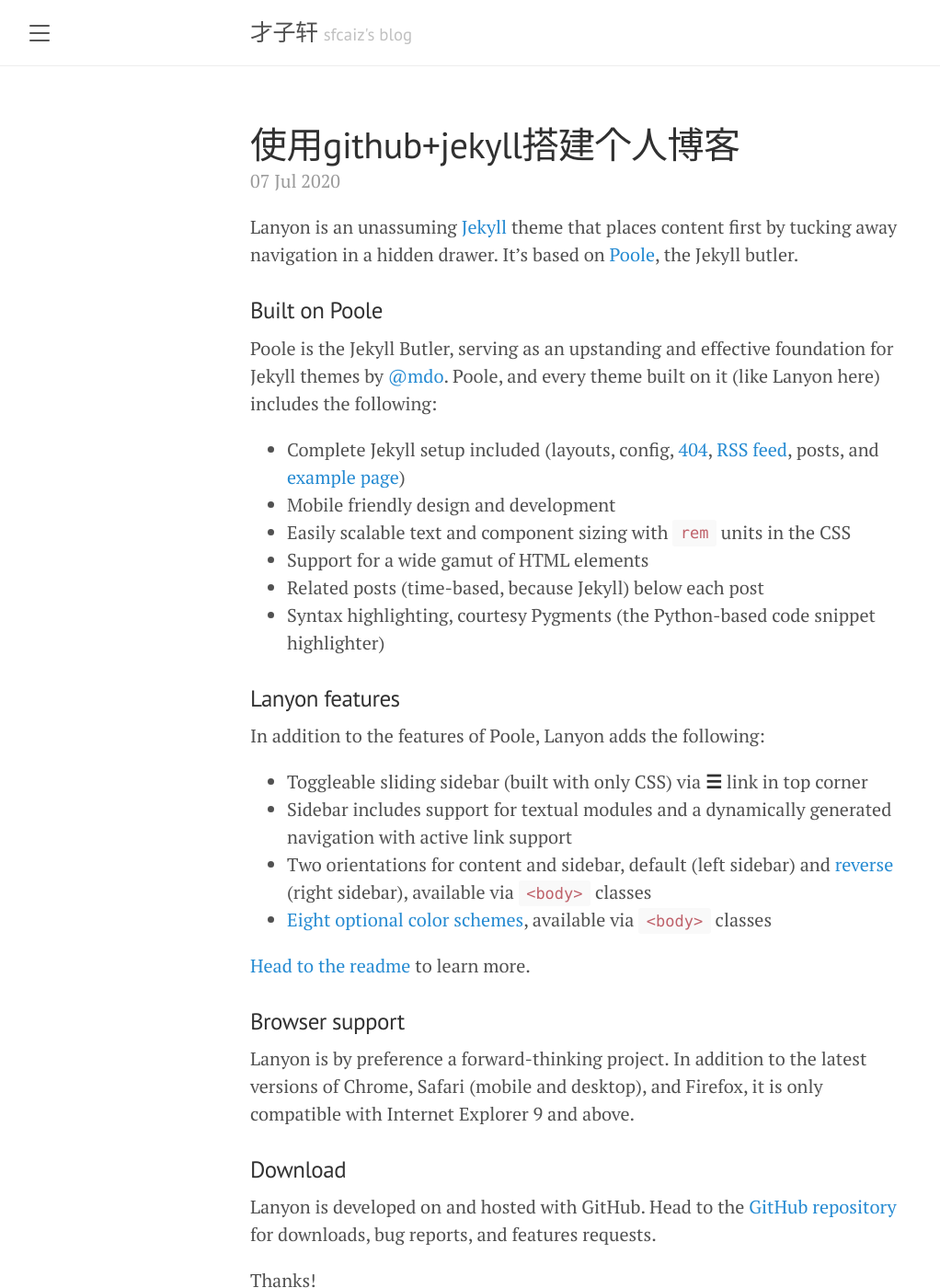
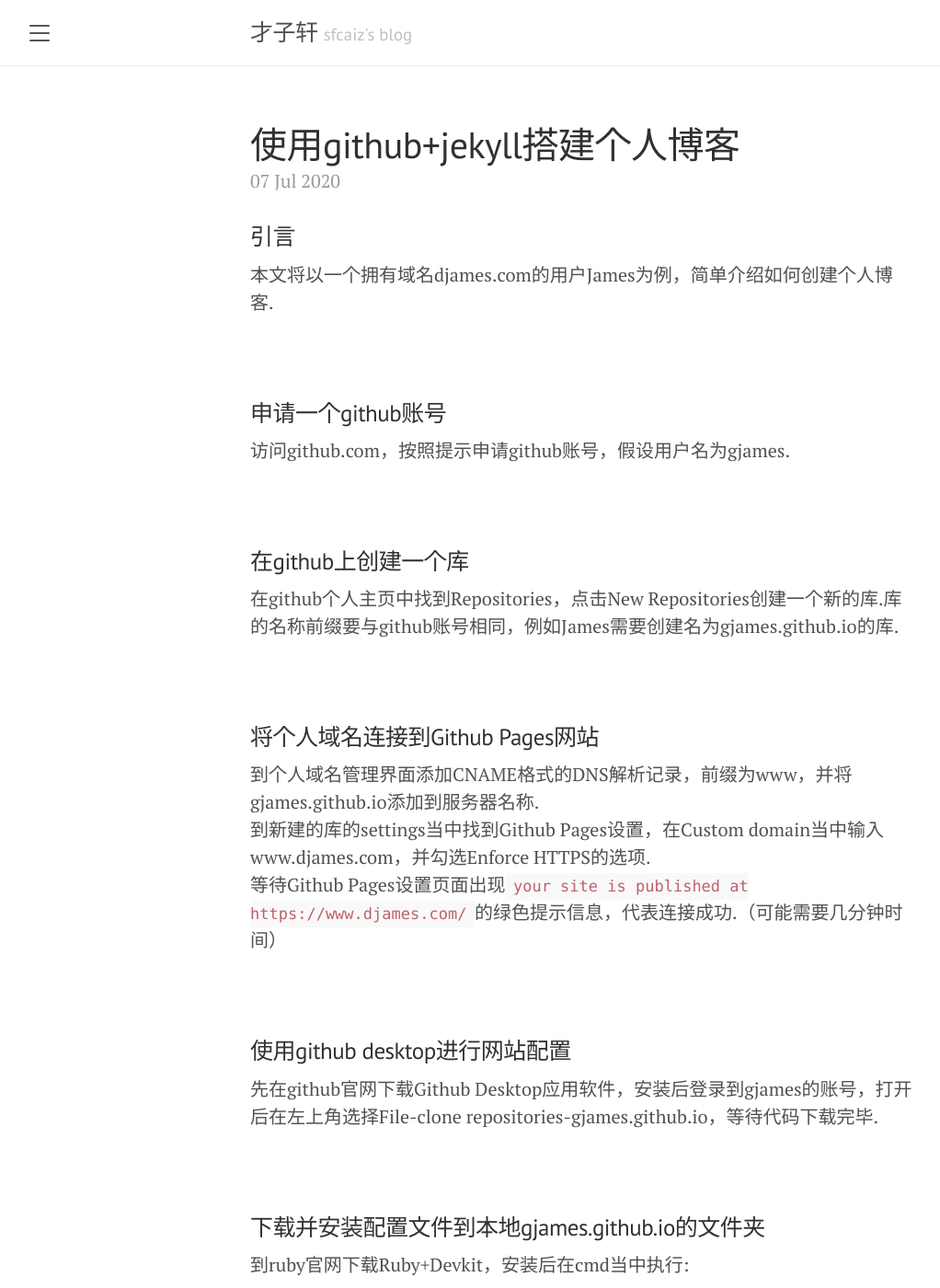
Before and after one commit to sfcaiz1216/sfcaiz1216.github.io, a Jekyll site: the page built from _posts/2020-07-07-使用github+jekyll搭建个人博客.md, in a window 1280 px wide and 1400 px high. Shown: the whole window at 92% size, without its empty margins (8-1030 px from the left). Built offline with Jekyll 4.4.1, drawn with Linux system fonts in a browser that asks for light colours; some of the changed text lies outside the part shown.

Commit message:
第一条博客

```diff
--- a/_includes/sidebar.html
+++ b/_includes/sidebar.html
@@ -25,6 +25,7 @@
       {% endif %}
     {% endfor %}
 
+    <a class="sidebar-nav-item" href="{{ site.github.repo }}/archive/v{{ site.version }}.zip">分类</a>
     <a class="sidebar-nav-item" href="{{ site.github.repo }}/archive/v{{ site.version }}.zip">Download</a>
     <a class="sidebar-nav-item" href="{{ site.github.repo }}">GitHub project</a>
     <span class="sidebar-nav-item">Currently v{{ site.version }}</span>
--- a/_posts/2020-07-07-使用github+jekyll搭建个人博客.md
+++ b/_posts/2020-07-07-使用github+jekyll搭建个人博客.md
@@ -4,36 +4,75 @@ title: 使用github+jekyll搭建个人博客
 description: github pages; jekyll;
 ---
 
-Lanyon is an unassuming [Jekyll](http://jekyllrb.com) theme that places content first by tucking away navigation in a hidden drawer. It's based on [Poole](http://getpoole.com), the Jekyll butler.
+### 引言
+本文将以一个拥有域名djames.com的用户James为例，简单介绍如何创建个人博客.<br><br><br>
 
-### Built on Poole
 
-Poole is the Jekyll Butler, serving as an upstanding and effective foundation for Jekyll themes by [@mdo](https://twitter.com/mdo). Poole, and every theme built on it (like Lanyon here) includes the following:
+### 申请一个github账号
+访问github.com，按照提示申请github账号，假设用户名为gjames.<br><br><br>
 
-* Complete Jekyll setup included (layouts, config, [404](/404), [RSS feed](/atom.xml), posts, and [example page](/about))
-* Mobile friendly design and development
-* Easily scalable text and component sizing with `rem` units in the CSS
-* Support for a wide gamut of HTML elements
-* Related posts (time-based, because Jekyll) below each post
-* Syntax highlighting, courtesy Pygments (the Python-based code snippet highlighter)
 
-### Lanyon features
+### 在github上创建一个库
+在github个人主页中找到Repositories，点击New Repositories创建一个新的库.库的名称前缀要与github账号相同，例如James需要创建名为gjames.github.io的库.<br><br><br>
 
-In addition to the features of Poole, Lanyon adds the following:
 
-* Toggleable sliding sidebar (built with only CSS) via **☰** link in top corner
-* Sidebar includes support for textual modules and a dynamically generated navigation with active link support
-* Two orientations for content and sidebar, default (left sidebar) and [reverse](https://github.com/poole/lanyon#reverse-layout) (right sidebar), available via `<body>` classes
-* [Eight optional color schemes](https://github.com/poole/lanyon#themes), available via `<body>` classes
+### 将个人域名连接到Github Pages网站
+到个人域名管理界面添加CNAME格式的DNS解析记录，前缀为www，并将gjames.github.io添加到服务器名称.<br>
+到新建的库的settings当中找到Github Pages设置，在Custom domain当中输入www.djames.com，并勾选Enforce HTTPS的选项.<br>
+等待Github Pages设置页面出现`your site is published at https://www.djames.com/`的绿色提示信息，代表连接成功.（可能需要几分钟时间）<br><br><br>
 
-[Head to the readme](https://github.com/poole/lanyon#readme) to learn more.
 
-### Browser support
+### 使用github desktop进行网站配置
+先在github官网下载Github Desktop应用软件，安装后登录到gjames的账号，打开后在左上角选择File-clone repositories-gjames.github.io，等待代码下载完毕.<br><br><br>
 
-Lanyon is by preference a forward-thinking project. In addition to the latest versions of Chrome, Safari (mobile and desktop), and Firefox, it is only compatible with Internet Explorer 9 and above.
 
-### Download
+### 下载并安装配置文件到本地gjames.github.io的文件夹
+到ruby官网下载Ruby+Devkit，安装后在cmd当中执行:
+{% highlight js %}
+gem install jekyll bundler
+{% endhighlight %}
+接着在cmd当中进入gjames.github.io的项目路径（在github desktop当中查看），执行以下命令:
+{% highlight js %}
+jekyll new . --force
+{% endhighlight %}
+完成后jekyll会在你的指定路径生成配置文件，你可以使用`bundle exec jekyll serve`命令预览你的网站.（在浏览器访问127.0.0.1:4000）<br><br><br>
 
-Lanyon is developed on and hosted with GitHub. Head to the <a href="https://github.com/poole/lanyon">GitHub repository</a> for downloads, bug reports, and features requests.
 
-Thanks!
+### 为自己的博客选择并安装主题
+默认的界面十分简陋，如果有功能或形象上的要求可以在主题网站中自选主题安装，这里列举三个网站:<br>
+[网站1](https://jekyllthemes.io/)<br>
+[网站2](http://jekyllthemes.org/)<br>
+[网站3](http://themes.jekyllrc.org/)<br>
+一般先将主题压缩包下载到本地，解压后复制到本地的gjames.github.io的项目路径内（覆盖原文件），再通过github desktop将项目变化上传到github网站上即可.<br>
+有些主题需要按照作者提供的安装步骤进行安装，在此不做赘述.
+<br><br><br>
+
+### 上传博客文章
+选择一个Markdown文本编辑器，如Atom，VSCode，typora等.在编辑器中编辑本地gjames项目中_posts文件夹当中的文件，再通过github desktop上传到github上即可.
+文章的文件名格式需严格遵循以下格式：
+{% highlight js %}
+2020-0707-title.md
+{% endhighlight %}
+同时文章内容格式要求如下:
+{% highlight js %}
+---
+layout: post
+title: how to build a blog
+---
+content
+{% endhighlight %}
+<br><br><br>
+
+### 知识点
+* DNS解析记录有A格式与CNAME格式等.
+* 对本地hosts文件进行编辑可以提高github运行速度.
+* 代码管理（博客上传）有git和github desktop两种方式，本文采用较为简单的第二种.
+* 几个简单的cmd命令:<br>进入其他分区`d:`<br>进入当前路径下文件夹`cd github\gjames.github.io`<br>返回上一级文件夹`cd .. `<br>返回当前分区根目录`cd\`
+* 博客（网站）项目中通常包含以下几个文件:<br>主题的关键配置文件`_config.yml`<br>博客文章存储文件夹`_posts`<br>博客主页布局文件`index.html`
+<br><br><br><br><br><br><br><br><br><br>
+
+
+### 参考文章
+[如何在Github上写博客-知乎问题-少数派的回答](https://www.zhihu.com/question/20962496/answer/677815713)<br>
+[Github Pages(一): 一个最基础的个人网站-简书-hans2936的文章](https://www.jianshu.com/p/f82c76b90336)<br>
+[windows安装jekyll步骤及问题-CSDN博客-彭世瑜的文章](https://blog.csdn.net/mouday/article/details/79300135)
--- a/index.html
+++ b/index.html
@@ -17,6 +17,7 @@ title: Home
     </span>
 
   </div>
+  <HR color=#DCDCDC size="3">
   {% endfor %}
 </div>
 
```
